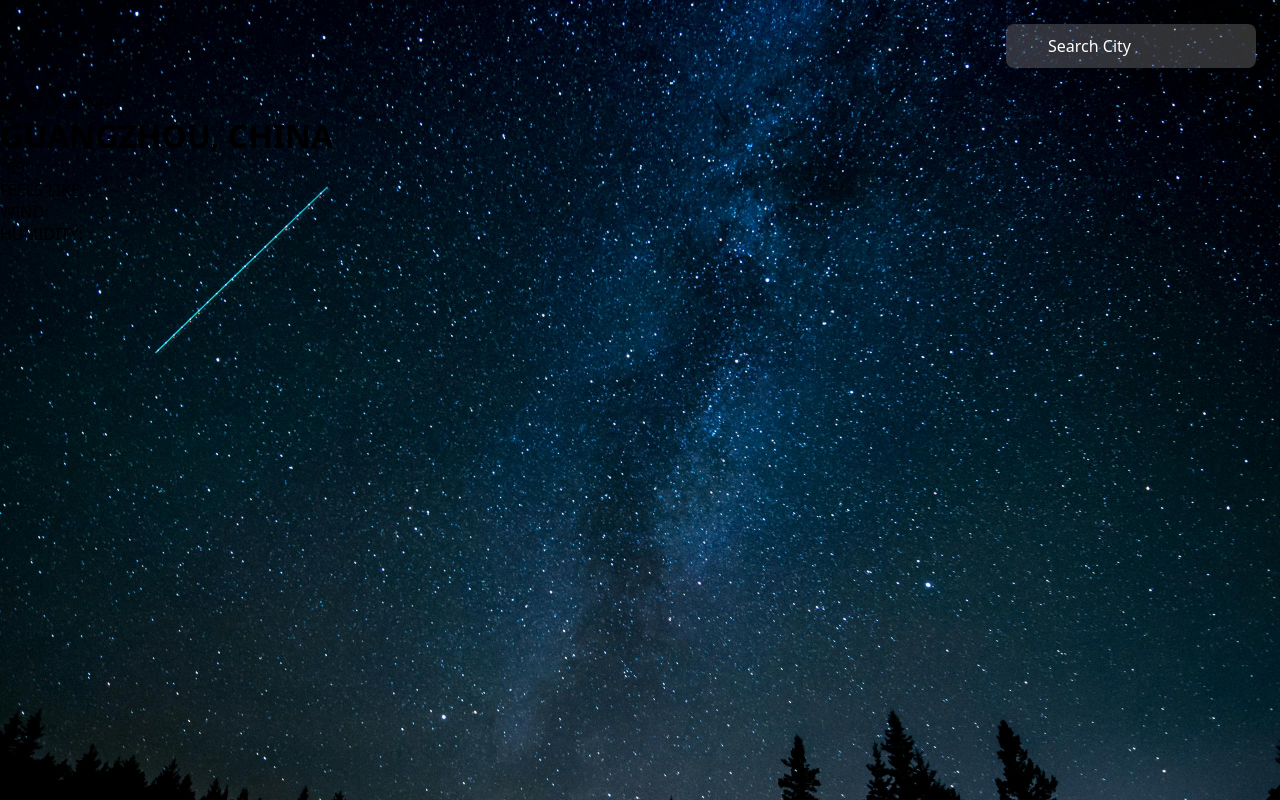
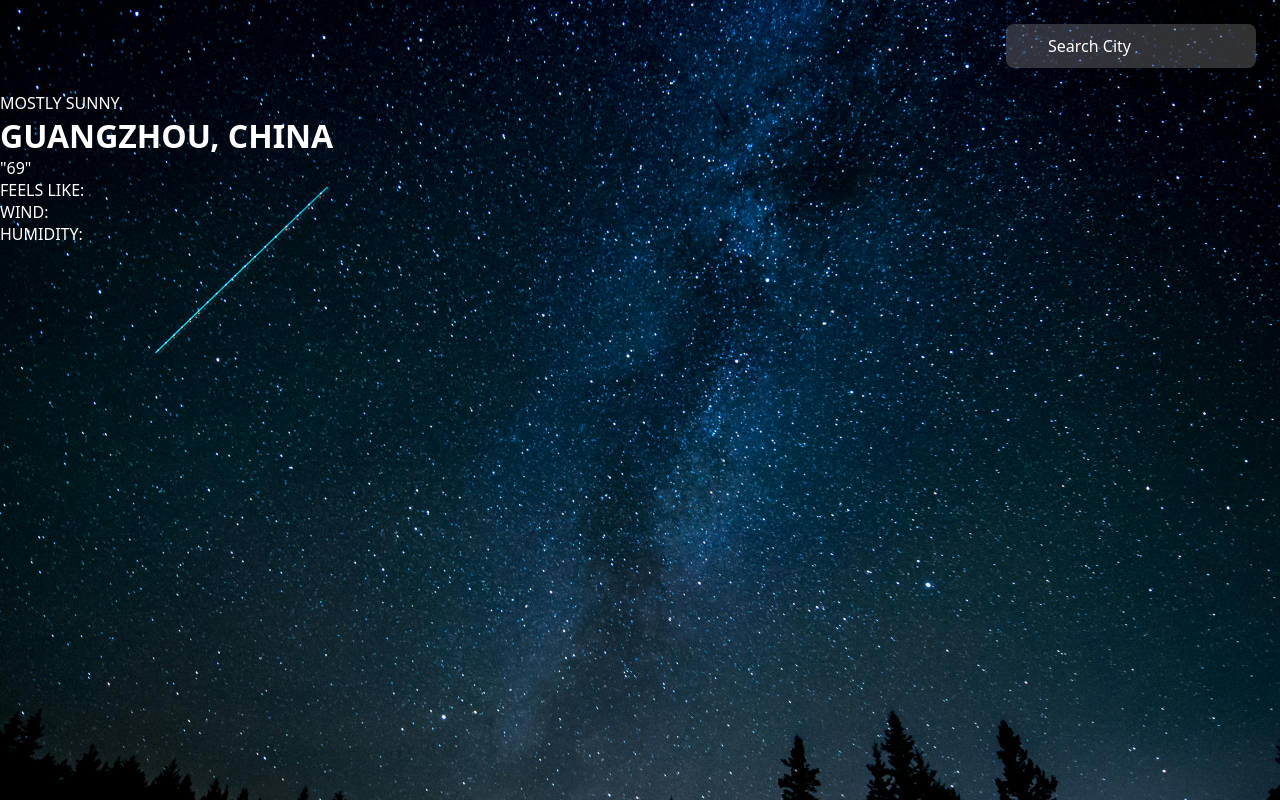
Before and after one commit to GarrettAudet/Weather-App, a plain HTML site: page dist/index.html in a window 1280 px wide. Drawn offline with Linux system fonts and the light colour scheme.

Commit message:
Adjusted HTML structure to add in the weather details

```diff
--- a/dist/index.html
+++ b/dist/index.html
@@ -9,7 +9,7 @@
 </head>
 
 <body>
-    <div class="main-container">
+    <div class="main-container flex column">
         <div class="form flex">
             <button class="submit-btn">
                 <input type="text" placeholder="Search City">
@@ -17,6 +17,7 @@
                 <span class="error-msg">No Matching Location Found!</span>
             </button>
         </div>
+        <div class="main-weather-display-container">
             <div class="main-weather-display">
                 <p>MOSTLY SUNNY</p>
                 <h1>GUANGZHOU, CHINA</h1>
@@ -30,6 +31,7 @@
                 </div>
             </div>
         </div>
+    </div>
 </body>
 
 </html>
--- a/src/styles.css
+++ b/src/styles.css
@@ -3,15 +3,6 @@
     --search-background-color: rgba(163, 163, 163, 0.3);
     --search-color: white;
     --search-error: #FF1B1C;
-}
-
-/* Main */
-.main-container {
-    width: 100vw;
-    height: 100vh;
-    background-image: url("./Img/night-sky.jpg");
-    background-repeat: no-repeat;
-    background-size: cover;
 }
 
 /* Utility Classes */
@@ -25,9 +16,26 @@
     display: flex;
 }
 
+/* Main */
+.main-container {
+    width: 100vw;
+    height: 100vh;
+    background-image: url("./Img/night-sky.jpg");
+    background-repeat: no-repeat;
+    background-size: cover;
+}
+
+.main-weather-display {
+    color: var(--search-color);
+}
+
 /* Search Bar */
 .form {
     justify-content: flex-end;
+}
+
+.column {
+    flex-direction: column;
 }
 
 button,
@@ -61,3 +69,5 @@ input {
 .error-msg {
     display: none;
 }
+
+/* Weather Details */
```
Lines whose indentation alone changed are shown as unchanged.
